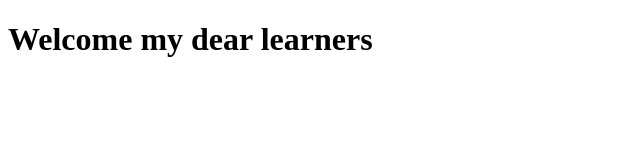
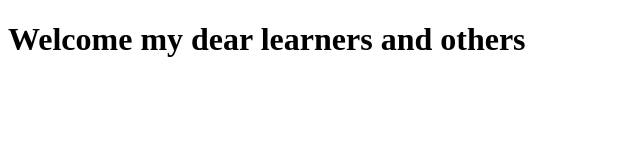
Before and after one commit to VARADHARAJAN4/SS2, a plain HTML site: page src/index.html in a window 1280 px wide. Shown: the whole page, without its empty margins (0-640 px from the left). Drawn offline with Linux system fonts and the light colour scheme.

Commit message:
Update index.html

```diff
--- a/src/index.html
+++ b/src/index.html
@@ -6,6 +6,6 @@
     <title>Document</title>
 </head>
 <body>
-    <h1> Welcome my dear learners</h1>
+    <h1> Welcome my dear learners and others</h1>
 </body>
 </html>
```
